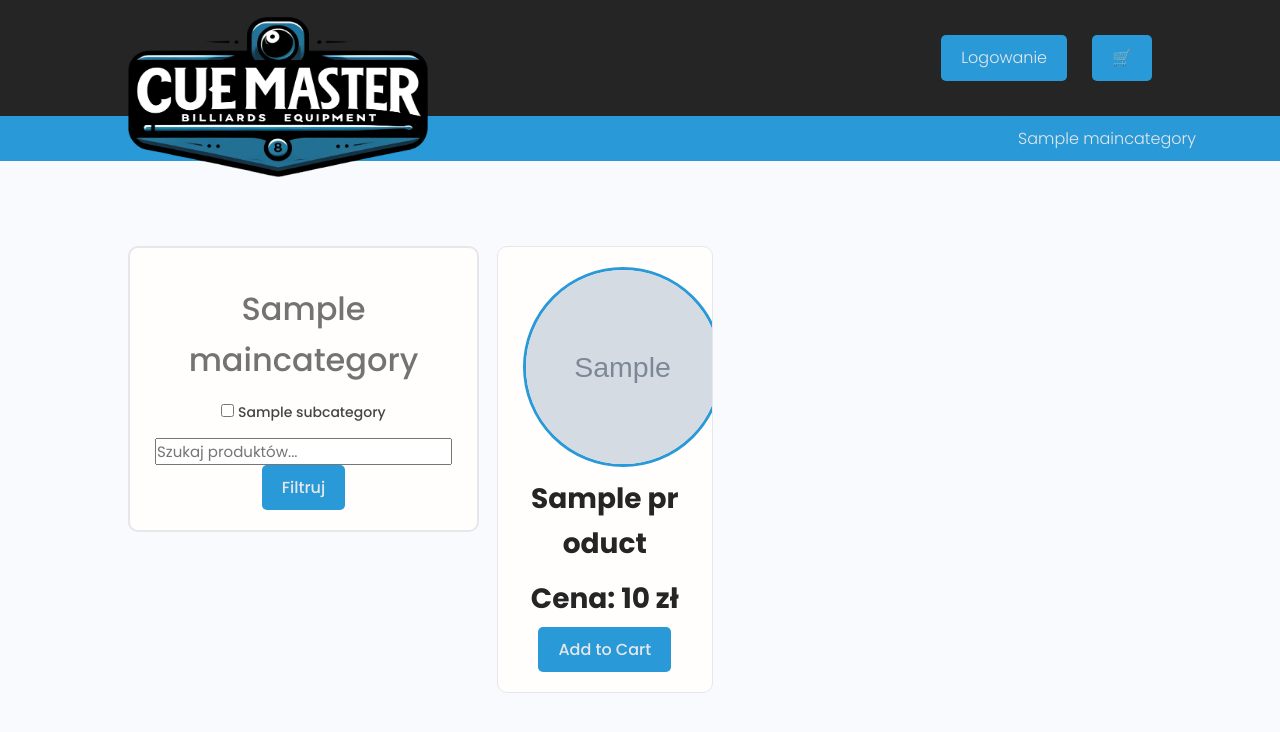
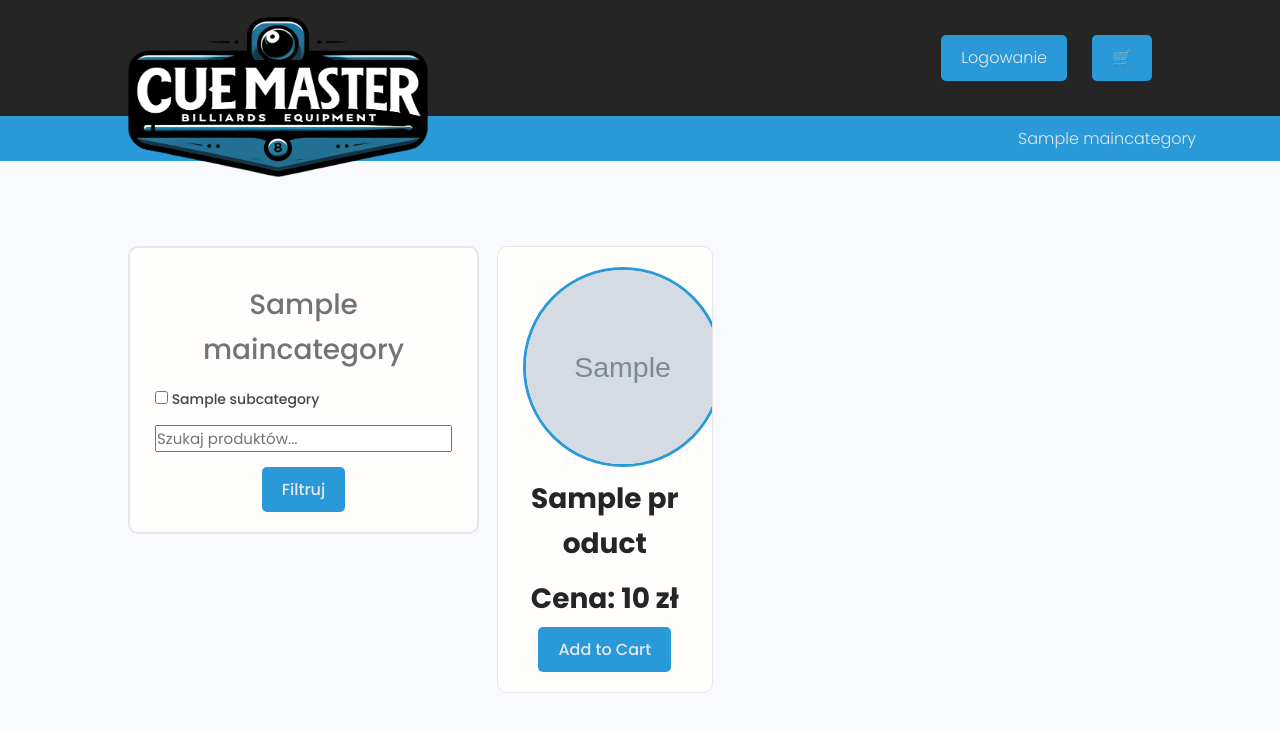
Before and after one commit to maresyp/e-commerce, a Django app: page /store/ in a window 1280 px wide. Shown: the top 732 px of the page. Run offline with Django 4.2, Linux system fonts and the light colour scheme; tables that the repository leaves empty hold one stand-in row (values such as "Sample post"); grey boxes marked "Sample" are stand-in pictures; some libraries are stand-ins or nearby versions.

Commit message:
Visual fix.

```diff
--- a/shop/templates/shop/store.html
+++ b/shop/templates/shop/store.html
@@ -17,10 +17,10 @@
                 {% endif %}
               </div>
               {% for category, subcats in category_subcategories.items %}
-                <h3>{{ category.name }}</h3>
+                <h4 style="display: table">{{ category.name }}</h4>
                 {% for subcategory in subcats %}
                   <div class="form__field">
-                    <label>
+                    <label style="display: table";>
                       <input type="checkbox" name="subcat" value="{{ subcategory.id }}"
                             {% if subcategory.id|stringformat:"i" in selected_subcategories %} checked {% endif %}>
                       {{ subcategory.name }}
@@ -29,8 +29,8 @@
                 {% endfor %}
               {% endfor %}
 
-              <input type="text" name="q" placeholder="Szukaj produktów..." value="{{ request.GET.q }}">
-              <button type="submit" class="btn btn--main">Filtruj</button>
+              <input  type="text" name="q" placeholder="Szukaj produktów..." value="{{ request.GET.q }}">
+              <button style="margin-top: 1.5rem" type="submit" class="btn btn--main">Filtruj</button>
               </form>
             </div>
           </div>
```
